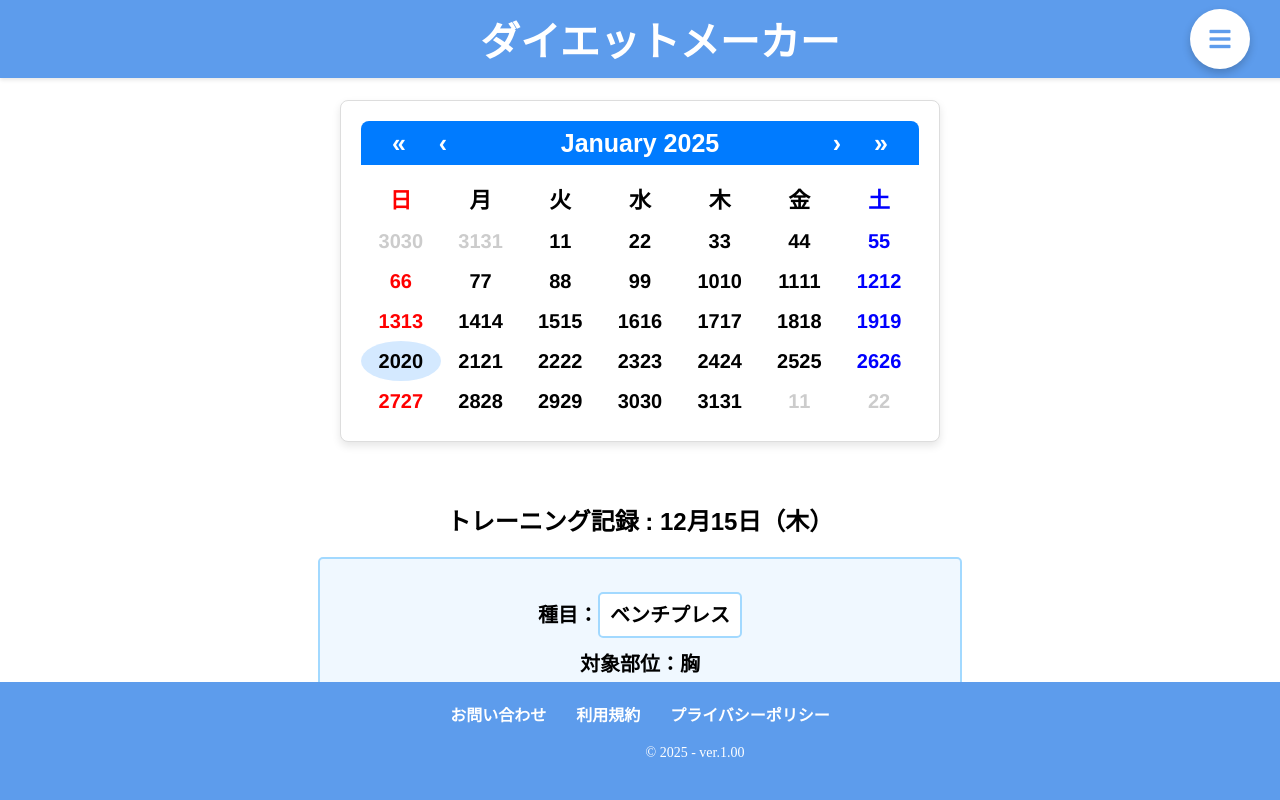
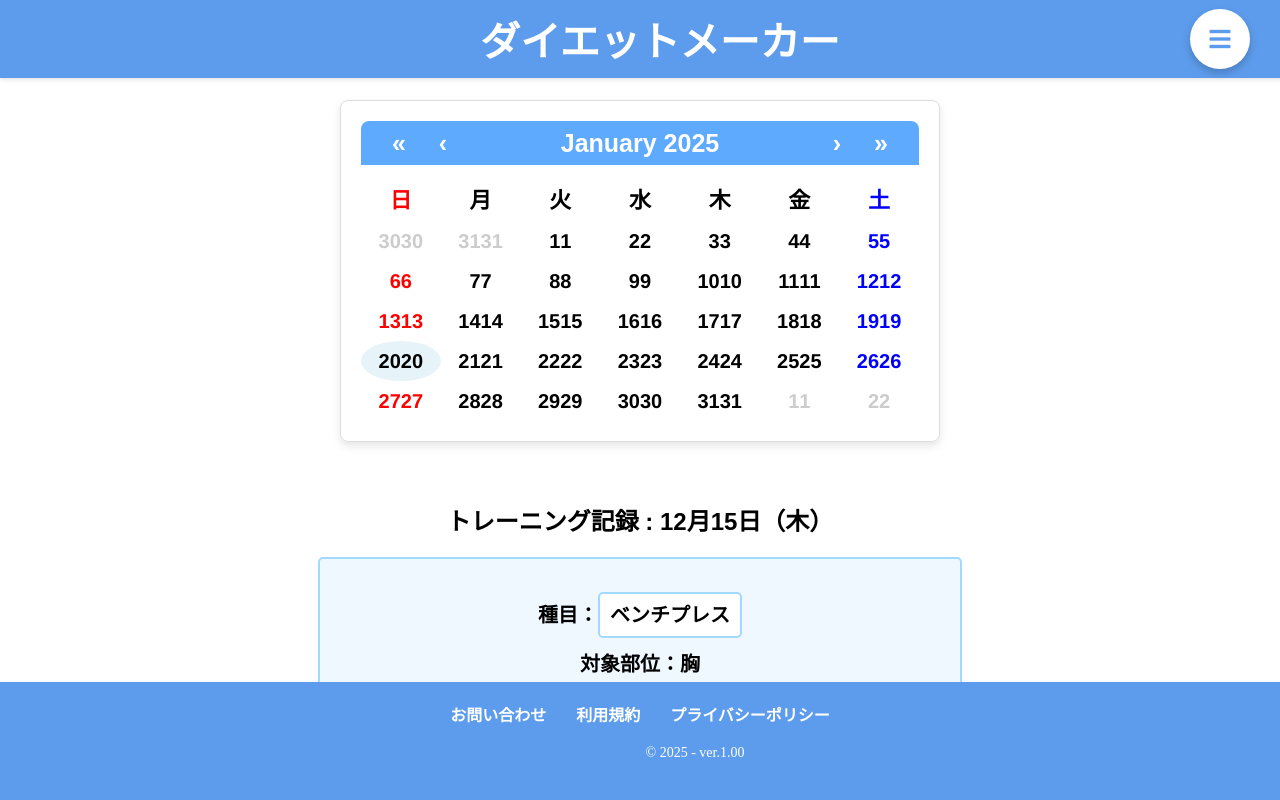
Before and after one commit to michihiro721/diet-maker, a React (Create React App) app in the folder frontend/: page / in a window 1280 px wide. Shown: the top 800 px of the page. Built offline with nearby package versions, Linux system fonts and the light colour scheme; some icons are missing.

Commit message:
カレンダーのデザインを整えた

```diff
--- a/frontend/src/components/Home/Body/Calender/styles/CalenderCommon.css
+++ b/frontend/src/components/Home/Body/Calender/styles/CalenderCommon.css
@@ -2,7 +2,7 @@
 .react-calendar {
     width: 100%; /* 幅を100%に設定 */
     max-width: 600px; /* 最大幅を600pxに設定 */
-    background-color: #fff; /* 背景色を白に設定 */
+    background-color: rgba(173, 216, 230, 0.001); /* 背景色を薄いオーバーライドされた青に設定 */
     border: 1px solid #ddd; /* 薄い灰色の境界線を設定 */
     border-radius: 8px; /* 角を丸くする */
     box-shadow: 0 4px 8px rgba(0, 0, 0, 0.1); /* 影を追加 */
--- a/frontend/src/components/Home/Body/Calender/styles/CalenderDays.css
+++ b/frontend/src/components/Home/Body/Calender/styles/CalenderDays.css
@@ -50,7 +50,7 @@
 
 /* アクティブな日付のスタイル */
 .react-calendar__tile--hasActive {
-    background: #76baff;
+    background: #A2D9FF;
     width: 40px;
     height: 40px;
 }
@@ -75,7 +75,7 @@
 
 /* 選択された日付のスタイル */
 .react-calendar__tile--active {
-    background: rgba(169, 212, 255, 0.5);
+    background: rgba(173, 216, 230, 0.3);
     color: #000;
     border-radius: 50%;
     width: 40px;
--- a/frontend/src/components/Home/Body/Calender/styles/CalenderNavigation.css
+++ b/frontend/src/components/Home/Body/Calender/styles/CalenderNavigation.css
@@ -4,9 +4,10 @@
     justify-content: space-between; /* 子要素を左右に配置 */
     align-items: center; /* 垂直方向に中央揃え */
     padding: 16px; /* 内側の余白を16pxに設定 */
-    background-color: #007BFF; /* 背景色を青色に設定 */
+    background-color: rgba(0, 123, 255, 0.9); /* 背景色を青色に設定し、透過度を追加 */
     color: #fff; /* 文字色を白に設定 */
     border-radius: 8px 8px 0 0; /* 上部の角を丸くする */
+    opacity: 0.7; /* 透過度を設定 */
 }
 
 .react-calendar__navigation button {
@@ -19,6 +20,7 @@
     padding: 0; /* パディングをリセット */
     margin: 0; /* マージンをリセット */
     font-weight: bold; /* フォントを太字に */
+    border-radius: 18px; /* 角を丸くする */
 }
 
 .react-calendar__navigation button:disabled {
@@ -28,7 +30,6 @@
 
 .react-calendar__navigation button:hover {
     background-color: rgba(255, 255, 255, 0.2); /* ホバー時の背景色を調整 */
-    border-radius: 50%; /* ボタンを丸くする */
 }
 
 /* ナビゲーションラベルのスタイル */
@@ -39,6 +40,6 @@
     background-color: #007BFF; /* 背景色を青色に変更 */
     color: #000; /* 文字色を黒に変更 */
     padding: 8px 16px; /* パディングを追加 */
-    border-radius: 8px; /* 角を丸くする */
+    border-radius: 18px; /* 角を丸くする */
     margin-top: -16px; /* 文字の位置を上に調整 */
 }
```
